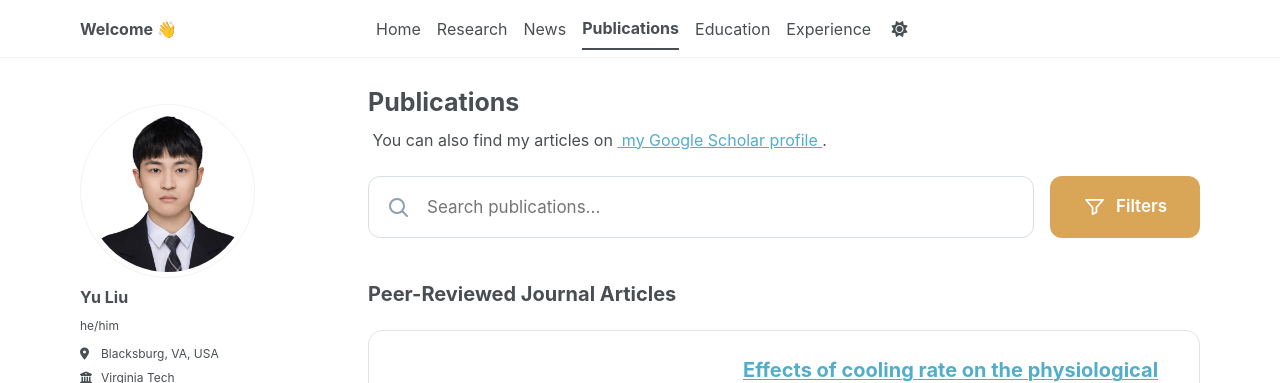
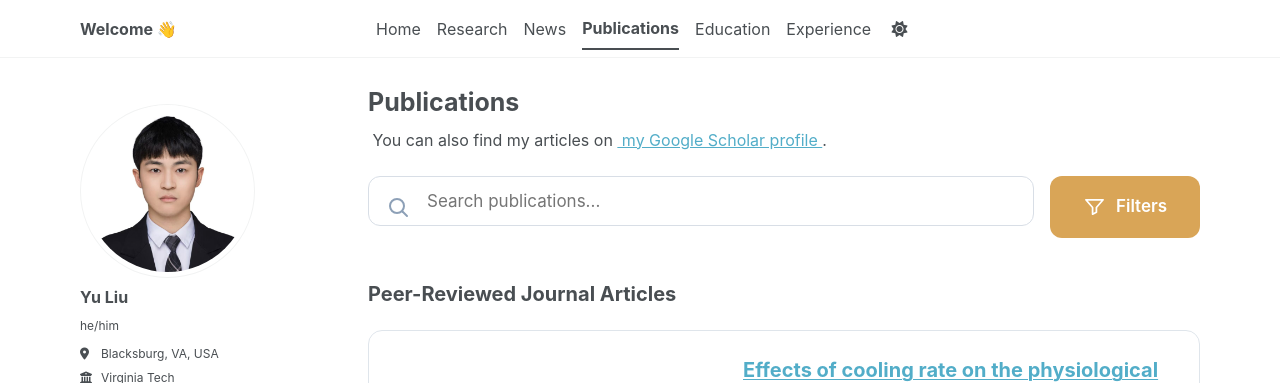
Before and after one commit to yuliu0322/yuliu0322.github.io, a Jekyll site: the page built from _pages/publications.html, in a window 1280 px wide. Shown: the top 383 px of the page. Built offline with Jekyll 4.4.1, drawn with Linux system fonts in a browser that asks for light colours; some web fonts are replaced; a script bundle is joined from its source files by our own code; library files that are not in the unit come from our copies.

Commit message:
Update publications.html

```diff
--- a/_pages/publications.html
+++ b/_pages/publications.html
@@ -68,9 +68,9 @@ description: "Peer-reviewed journal articles, book chapters, and patents by Yu L
 #publication-search.publication-search {
   display: block !important;
   width: 100% !important;
-  height: 62px !important;
-  min-height: 62px !important;
-  max-height: 62px !important;
+  height: 50px !important;
+  min-height: 50px !important;
+  max-height: 50px !important;
   box-sizing: border-box !important;
   margin: 0 !important;
   padding: 0 18px 0 58px !important;
```
